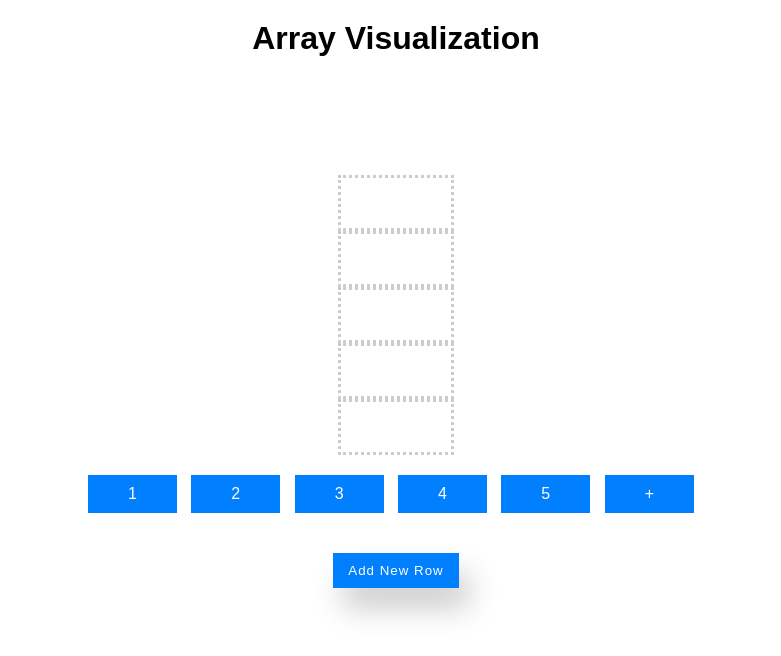
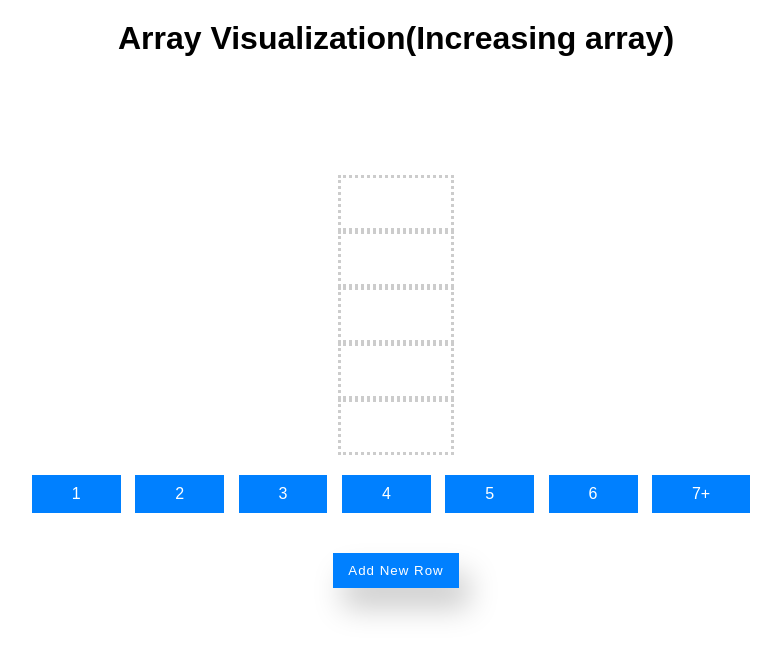
Before and after one commit to ironprogrammers/Web-Dev-Teaching, a plain HTML site: page Hactoberfest2020/index.html in a window 1280 px wide. Shown: the whole page, without its empty margins (244-1025 px from the left). Drawn offline with Linux system fonts and the light colour scheme; files that its build step writes are made by us from their sources; files whose address does not match are found by name.

Commit message:
Update and rename index.html to Hactoberfest2020/index.html

```diff
--- a/index.html
+++ b/Hactoberfest2020/index.html
@@ -25,7 +25,7 @@
 
 <body>
 
-   <h1>Array Visualization</h1>
+   <h1>Array Visualization(Increasing array)</h1>
 
 
     <br>
@@ -84,7 +84,10 @@
         <p>5</p>
     </div>
     <div id="drag6" draggable="true" ondragstart="drag(event)" class="each-block">
-        <p>+</p>
+        <p>6</p>
+    </div>
+    <div id="drag7" draggable="true" ondragstart="drag(event)" class="each-block">
+        <p>7</p>+</p>
     </div>
     </section>
     <section class="button-holder">
```
